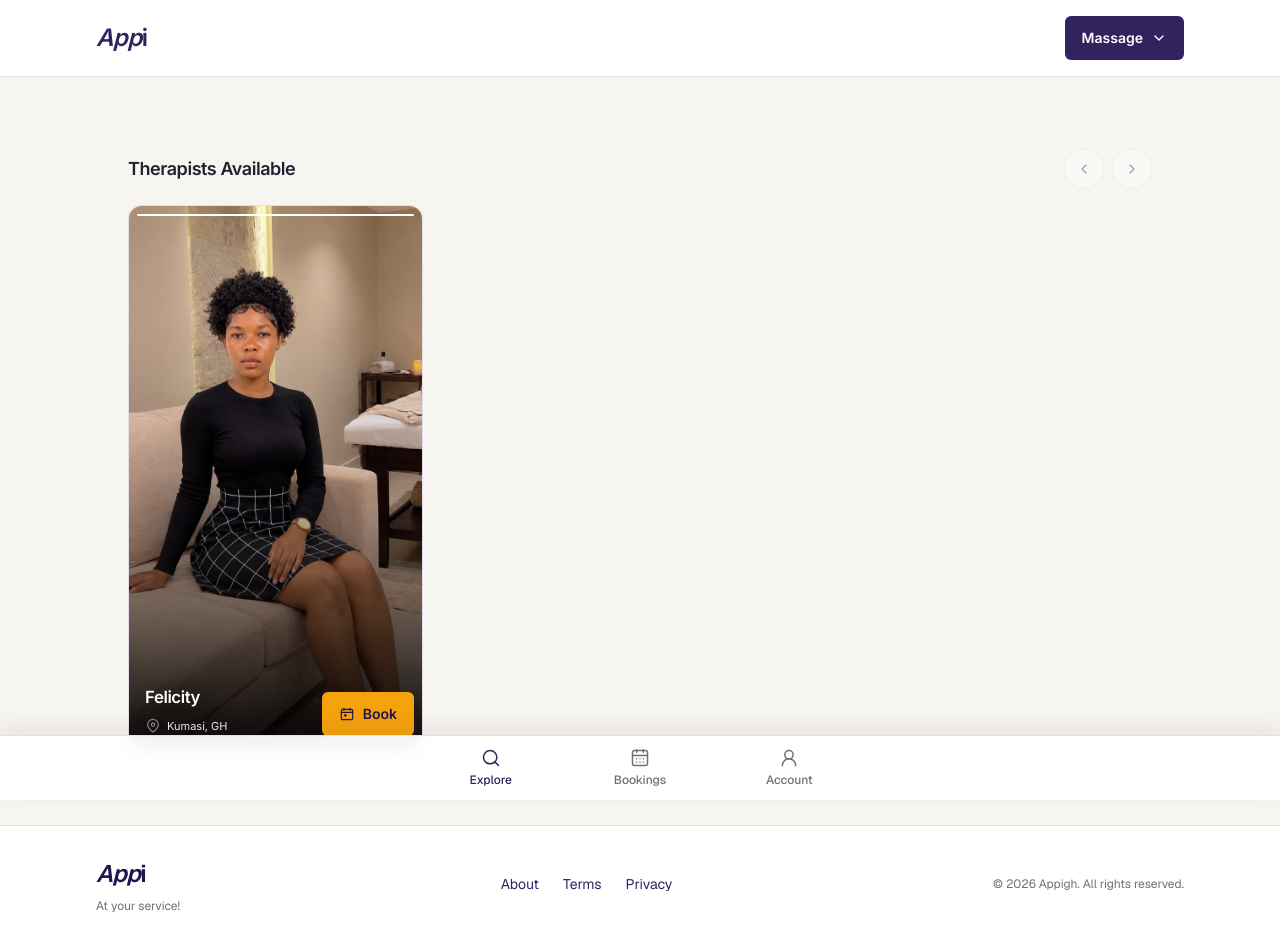
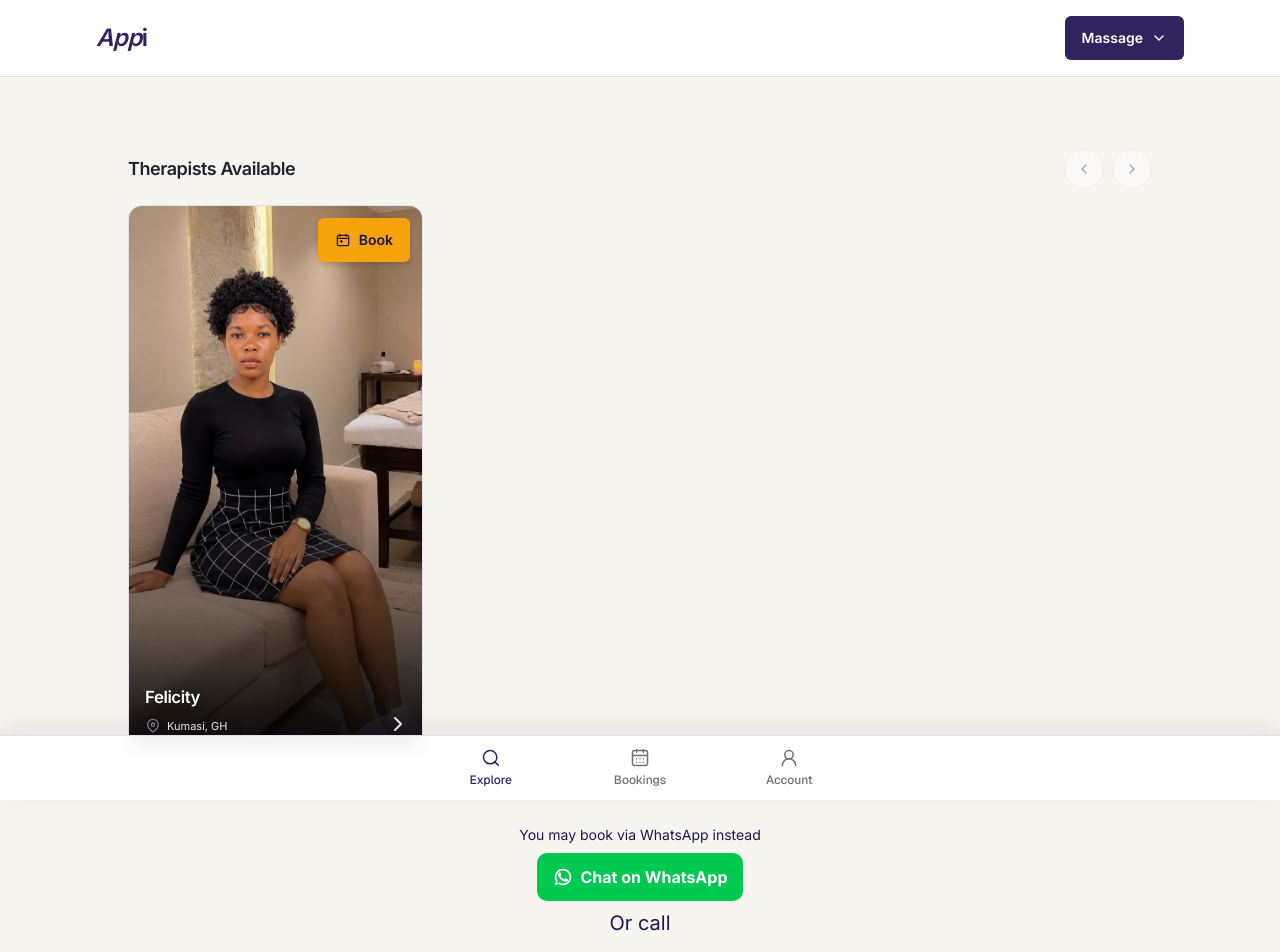
Before and after one commit to bismuthlabs/appigh, a Next.js app: page / in a window 1280 px wide. Shown: the top 952 px of the page. Built offline with nearby package versions, Linux system fonts and the light colour scheme.

Commit message:
UI update

```diff
--- a/app/page.tsx
+++ b/app/page.tsx
@@ -25,7 +25,33 @@ export default function Home() {
       <div className="app-page min-h-screen font-sans">
         <TherapistsListClient therapists={therapists} initialLocation="Ghana, GH" />
       </div>
-
+      <div className="flex flex-col items-center pb-6 gap-2">
+        <p className="text-sm">You may book via WhatsApp instead</p>
+        <Link
+          href="https://wa.me/233551584980"
+          target="_blank"
+          rel="noopener noreferrer"
+          className="flex items-center gap-2 rounded-lg bg-green-500 px-4 py-3 font-bold text-white hover:bg-green-600"
+        >
+          <svg
+            aria-hidden="true"
+            viewBox="0 0 24 24"
+            fill="currentColor"
+            className="h-5 w-5"
+          >
+            <path d="M17.472 14.382c-.297-.149-1.758-.867-2.03-.967-.273-.099-.471-.148-.67.15-.197.296-.767.966-.94 1.164-.173.199-.347.223-.644.075-.297-.15-1.255-.463-2.39-1.475-.883-.788-1.48-1.761-1.653-2.059-.173-.297-.018-.458.13-.606.134-.133.298-.347.446-.52.149-.174.198-.298.298-.497.099-.198.05-.372-.025-.521-.075-.149-.669-1.612-.916-2.207-.242-.579-.487-.5-.669-.51-.173-.008-.371-.01-.57-.01-.198 0-.52.074-.792.372-.272.297-1.04 1.016-1.04 2.479 0 1.462 1.065 2.875 1.213 3.074.149.198 2.096 3.2 5.077 4.487.709.306 1.262.489 1.694.626.712.227 1.36.195 1.871.118.571-.085 1.758-.719 2.006-1.413.248-.694.248-1.29.173-1.413-.074-.124-.272-.198-.57-.347Z" />
+            <path d="M12.004 2.003a9.93 9.93 0 0 0-8.494 15.073L2 22l5.049-1.488A9.93 9.93 0 1 0 12.004 2.003Zm0 17.873a7.9 7.9 0 0 1-4.027-1.101l-.289-.171-2.996.883.891-2.95-.188-.303A7.904 7.904 0 1 1 12.004 19.876Z" />
+          </svg>
+          Chat on WhatsApp
+        </Link>
+        <p className="text-xl">Or call</p>
+        <Link
+          href="tel:0551584980"
+          className="rounded bg-none px-4 py-2 font-bold text-app-primary hover:text-app-primary/80"
+        >
+          +233 55 158 4980
+        </Link>
+      </div>
     </main>
   );
 }
--- a/app/therapists-list/TherapistsListClient.tsx
+++ b/app/therapists-list/TherapistsListClient.tsx
@@ -428,14 +428,14 @@ function TherapistCard({
         className="group flex flex-[0_0_92%] flex-col snap-center overflow-hidden sm:min-w-68.75 sm:max-w-73.75 sm:flex-1"
       >
         <div className="relative block h-[68vh] w-full overflow-hidden rounded-xl border border-app-border bg-app-surface-muted shadow-sm transition-all duration-200 hover:shadow-md">
-          <div className="absolute inset-x-0 top-0 z-20 flex items-center gap-1 p-2">
+          {/* <div className="absolute inset-x-0 top-0 z-20 flex items-center gap-1 p-2">
             {imageList.map((_, index) => (
               <span
                 key={`${therapist.slug}-indicator-${index}`}
                 className={`h-0.5 flex-1 rounded-full transition-all ${index === currentImageIndex ? "bg-white" : "bg-white/35"}`}
               />
             ))}
-          </div>
+          </div> */}
           {therapist.isDemo ? (
             <span className="absolute right-2 top-7 z-20 rounded-full border border-white/30 bg-black/65 px-2.5 py-1 text-[10px] font-semibold tracking-wide text-white shadow-sm">
               Sample profile
@@ -489,7 +489,7 @@ function TherapistCard({
             </div>
           </button>
 
-          <div className="absolute bottom-3 right-2 z-30">
+          <div className="absolute top-3 right-3 z-30">
             <Link
               href={`/therapists-list/${therapist.slug}/book`}
               className="app-button app-button-primary min-h-9 gap-2 rounded-md px-3.5 py-2 text-xs shadow-md"
@@ -510,6 +510,20 @@ function TherapistCard({
               Book
               {/* {therapist.firstName} */}
             </Link>
+          </div>
+          <div className="absolute bottom-3 right-3 z-10">
+            <svg
+              aria-hidden="true"
+              viewBox="0 0 24 24"
+              className="size-6 text-white/90"
+              fill="none"
+              stroke="currentColor"
+              strokeLinecap="round"
+              strokeLinejoin="round"
+              strokeWidth="2"
+            >
+              <path d="m9 18 6-6-6-6" />
+            </svg>
           </div>
         </div>
       </article>
@@ -604,7 +618,7 @@ function TherapistCard({
                             </span>
                           </div>
                         </div>
-                        <div className="flex flex-col items-center gap-1.5">
+                        {/* <div className="flex flex-col items-center gap-1.5">
                           <div className="mt-3 flex flex-col gap-1.5 text-2xl font-medium text-app-ink">
                             <div className="flex flex-col">
                               <span aria-hidden="true" className="">
@@ -624,7 +638,7 @@ function TherapistCard({
                               </span>
                             </div>
                           </div>
-                        </div>
+                        </div> */}
                       </div>
 
                       <span className="therapist-profile-card-face therapist-profile-card-back">
```
Also changed, not shown: 1 other file (tests, documents, lock files or other folders).
